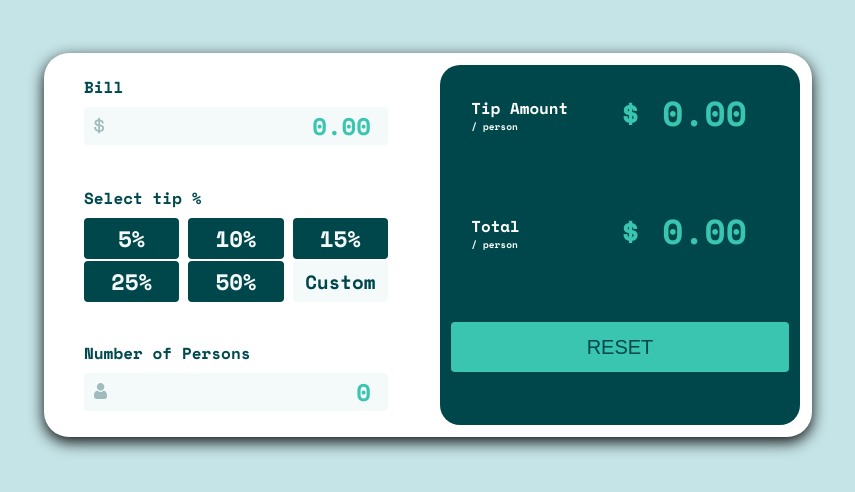
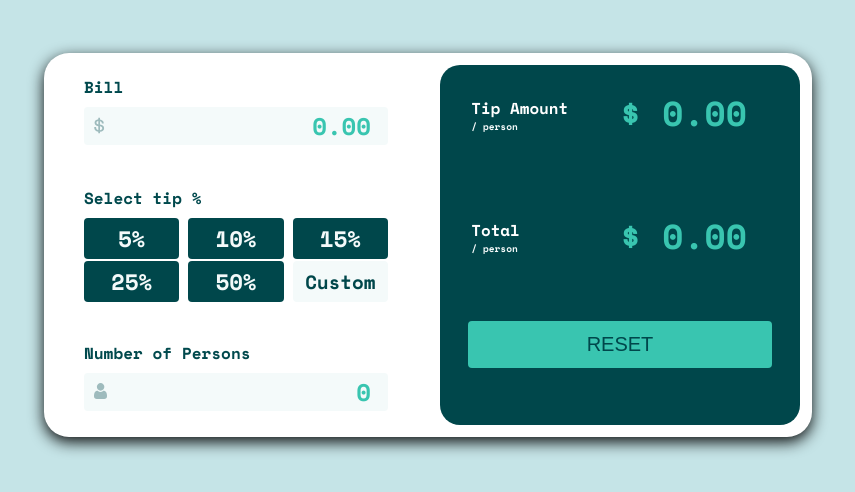
Before and after one commit to iamDeepanshu9/BillSplitter, a plain HTML site: page dublicate.html in a window 1280 px wide. Shown: the part 140-632 px from the top of the page, without its empty margins (212-1067 px from the left). Drawn offline with nearby package versions, Linux system fonts and the light colour scheme.

Commit message:
complete but need some modification

```diff
--- a/dublicateStyle.css
+++ b/dublicateStyle.css
@@ -111,11 +111,9 @@ input[id=person]{
 }
 .resetKey{
   margin: 0 auto;
-
-  width: 100%;
+  width: 90%;
 }
 .resetKey button{
-  margin-top: 3%;
   padding: 4%;
   width: 100%;
   background-color: #39C5B0;
```
